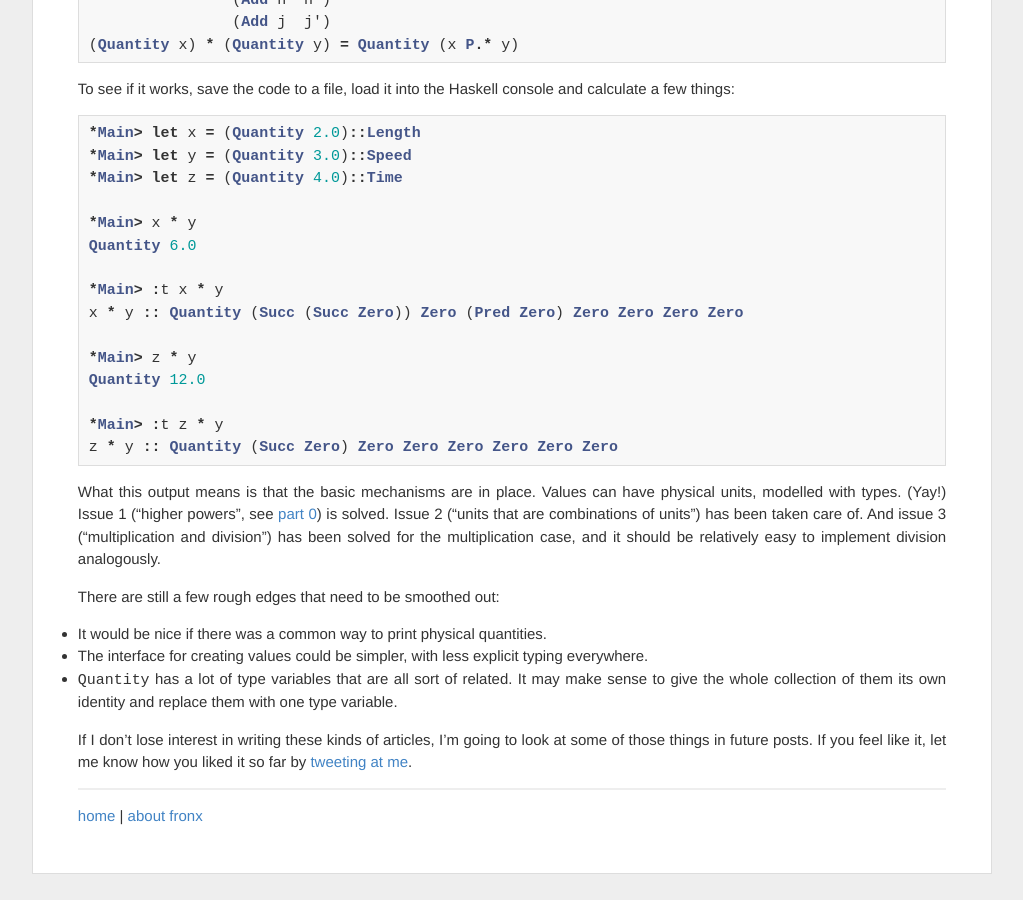
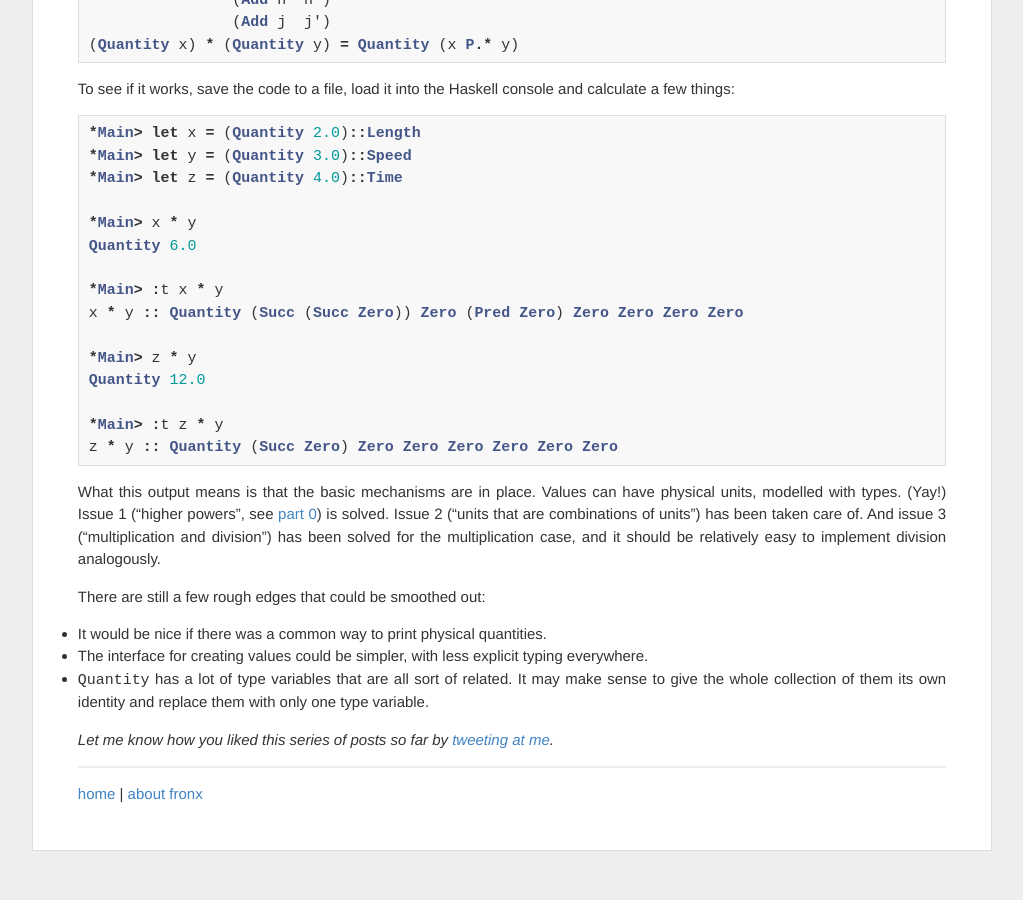
Before and after one commit to fronx/fronx.github.io, a Jekyll site: the page built from _posts/2013-12-24-physical-dimensions-and-types-2.md, in a window 1280 px wide and 900 px high, scrolled down 4114 px. Shown: the whole window, without its empty margins (128-1151 px from the left). Built offline with Jekyll 4.4.1, drawn with Linux system fonts in a browser that asks for light colours; Markdown is read by kramdown in place of the engine named in the settings; after the commit the page ends 4991 px from its top, so only the background shows below that.

Commit message:
remove announcement of future posts

```diff
--- a/_posts/2013-12-24-physical-dimensions-and-types-2.md
+++ b/_posts/2013-12-24-physical-dimensions-and-types-2.md
@@ -192,13 +192,13 @@ z * y :: Quantity (Succ Zero) Zero Zero Zero Zero Zero Zero
 
 What this output means is that the basic mechanisms are in place. Values can have physical units, modelled with types. (Yay!) Issue 1 ("higher powers", see [part 0][0]) is solved. Issue 2 ("units that are combinations of units") has been taken care of. And issue 3 ("multiplication and division") has been solved for the multiplication case, and it should be relatively easy to implement division analogously.
 
-There are still a few rough edges that need to be smoothed out:
+There are still a few rough edges that could be smoothed out:
 
 - It would be nice if there was a common way to print physical quantities.
 - The interface for creating values could be simpler, with less explicit typing everywhere.
-- `Quantity` has a lot of type variables that are all sort of related. It may make sense to give the whole collection of them its own identity and replace them with one type variable.
+- `Quantity` has a lot of type variables that are all sort of related. It may make sense to give the whole collection of them its own identity and replace them with only one type variable.
 
-If I don't lose interest in writing these kinds of articles, I'm going to look at some of those things in future posts. If you feel like it, let me know how you liked it so far by [tweeting at me][4].
+<i>Let me know how you liked this series of posts so far by [tweeting at me][4].</I>
 
 [0]: /2013-12-24--physical-dimensions-and-types-0/
 [1]: /2013-12-24--physical-dimensions-and-types-1/
```
